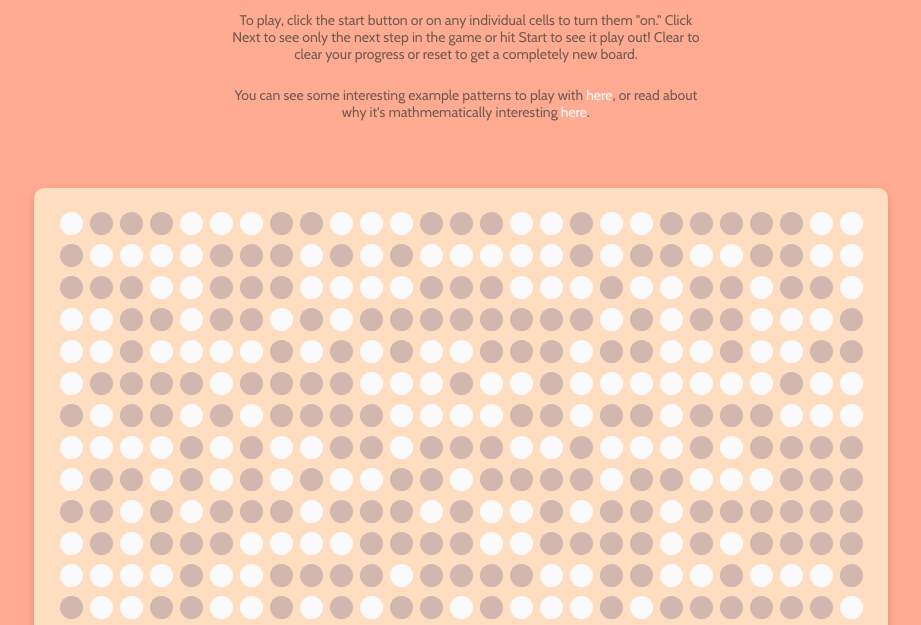
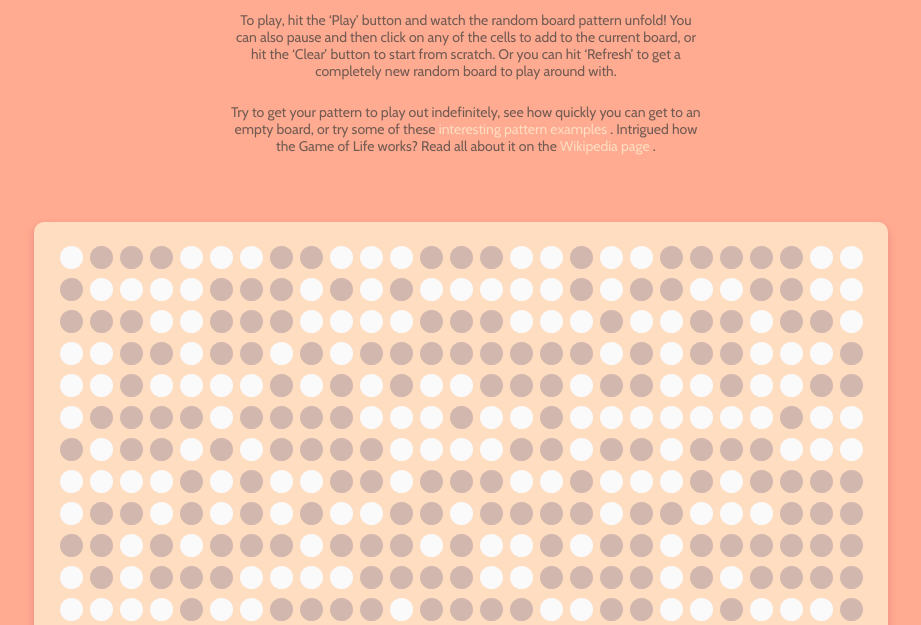
Before and after one commit to JChampt/game-of-life, a website built with webpack: page index.html in a window 1280 px wide. Shown: the part 167-792 px from the top of the page, without its empty margins (179-1100 px from the left). Built offline with nearby package versions, Linux system fonts and the light colour scheme.

Commit message:
Updated HowToText link color updated

```diff
--- a/index.html
+++ b/index.html
@@ -46,19 +46,23 @@
       <span id="how-to-button" class="material-icons"> arrow_drop_down_circle </span>
       <h2>How to Play</h2>
       <p id="p1">
-        To play, click the start button or on any individual cells to turn them "on."
-        Click Next to see only the next step in the game or hit Start to see it play out!
-        Clear to clear your progress or reset to get a completely new board.
+        To play, hit the ‘Play’ button and watch the random board pattern unfold! You can
+        also pause and then click on any of the cells to add to the current board, or hit
+        the ‘Clear’ button to start from scratch. Or you can hit ‘Refresh’ to get a
+        completely new random board to play around with.
       </p>
       <p id="p2">
-        You can see some interesting example patterns to play with
+        Try to get your pattern to play out indefinitely, see how quickly you can get to
+        an empty board, or try some of these
         <a
           href="https://en.wikipedia.org/wiki/Conway%27s_Game_of_Life#Examples_of_patterns"
           target="_blank"
-          >here</a
-        >, or read about why it's mathmematically interesting
-        <a href="https://en.wikipedia.org/wiki/Conway%27s_Game_of_Life" target="_blank"
-          >here</a
+        >
+          interesting pattern examples
+        </a>
+        . Intrigued how the Game of Life works? Read all about it on the
+        <a href="https://en.wikipedia.org/wiki/Conway%27s_Game_of_Life" target="_blank">
+          Wikipedia page </a
         >.
       </p>
     </aside>
@@ -67,7 +71,7 @@
       <address class="mobile">
         A JChampt Joint
         <a href="mailto:jeremychampt@gmail.com" target="_blank">jeremychampt@gmail.com</a>
-        <a href="https://jeremychampt.com/" target="_blank" class="inline">
+        <a class="inline" href="https://jeremychampt.com/" target="_blank">
           <i class="fab fa-wordpress-simple"></i>
         </a>
         <a class="inline" href="https://github.com/JChampt" target="_blank">
```
Also changed, not shown: dist/style.css.
